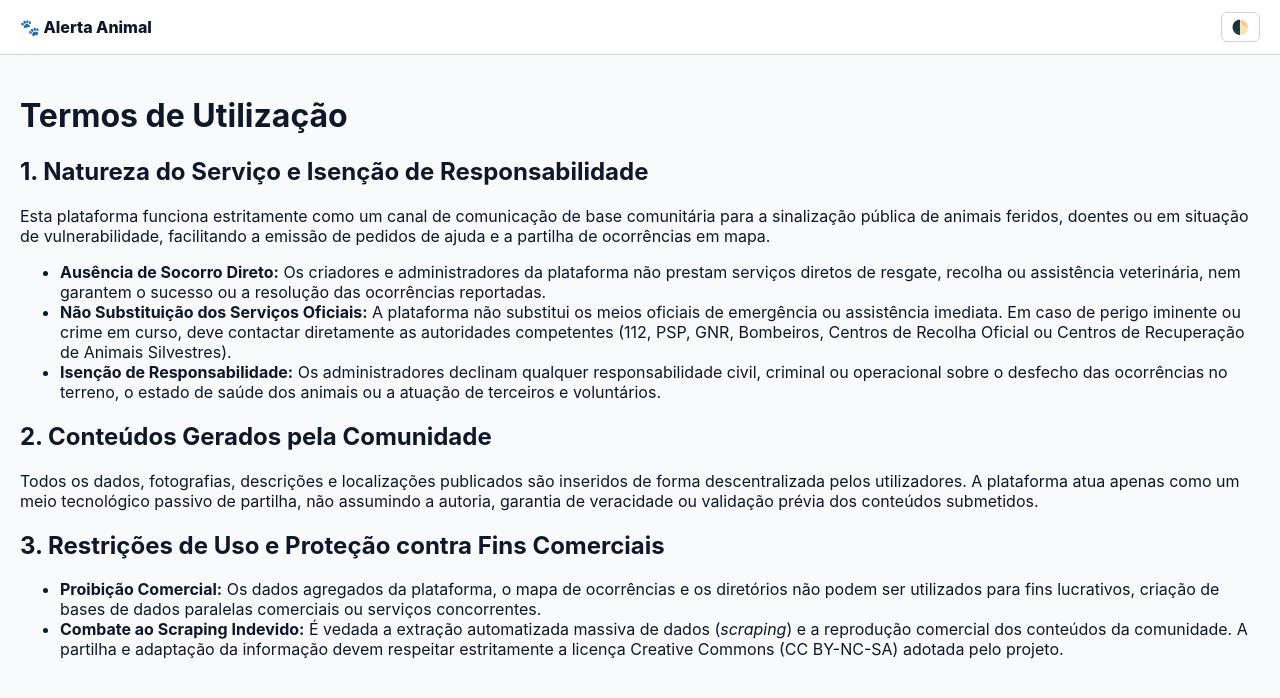
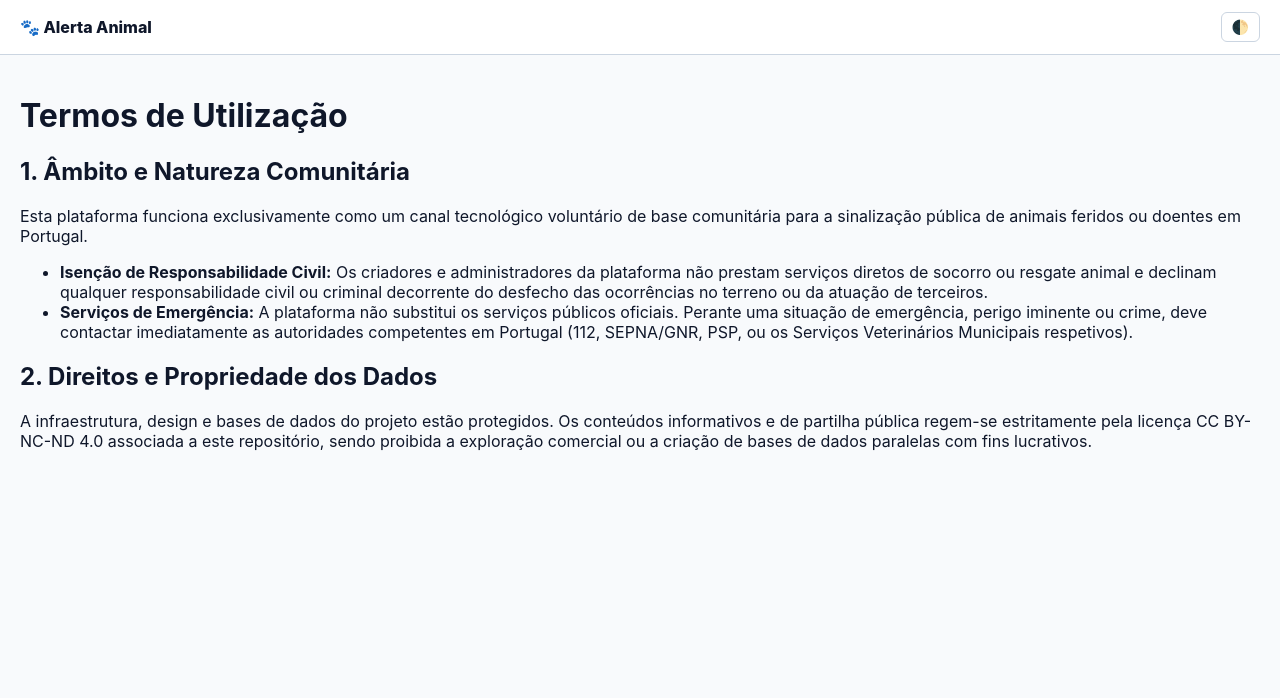
Before and after one commit to ajudaanimal/alerta, a Jekyll site: the page built from TERMS.md, in a window 1280 px wide. Shown: the top 698 px of the page. Built offline with Jekyll 4.4.1, drawn with Linux system fonts in a browser that asks for light colours; our own code applies the rules of GitHub Pages for plain Markdown files.

Commit message:
Update TERMS.md

```diff
--- a/TERMS.md
+++ b/TERMS.md
@@ -1,15 +1,10 @@
 # Termos de Utilização
 
-## 1. Natureza do Serviço e Isenção de Responsabilidade
-Esta plataforma funciona estritamente como um canal de comunicação de base comunitária para a sinalização pública de animais feridos, doentes ou em situação de vulnerabilidade, facilitando a emissão de pedidos de ajuda e a partilha de ocorrências em mapa.
+## 1. Âmbito e Natureza Comunitária
+Esta plataforma funciona exclusivamente como um canal tecnológico voluntário de base comunitária para a sinalização pública de animais feridos ou doentes em Portugal.
 
-* **Ausência de Socorro Direto:** Os criadores e administradores da plataforma não prestam serviços diretos de resgate, recolha ou assistência veterinária, nem garantem o sucesso ou a resolução das ocorrências reportadas.
-* **Não Substituição dos Serviços Oficiais:** A plataforma não substitui os meios oficiais de emergência ou assistência imediata. Em caso de perigo iminente ou crime em curso, deve contactar diretamente as autoridades competentes (112, PSP, GNR, Bombeiros, Centros de Recolha Oficial ou Centros de Recuperação de Animais Silvestres).
-* **Isenção de Responsabilidade:** Os administradores declinam qualquer responsabilidade civil, criminal ou operacional sobre o desfecho das ocorrências no terreno, o estado de saúde dos animais ou a atuação de terceiros e voluntários.
+* **Isenção de Responsabilidade Civil:** Os criadores e administradores da plataforma não prestam serviços diretos de socorro ou resgate animal e declinam qualquer responsabilidade civil ou criminal decorrente do desfecho das ocorrências no terreno ou da atuação de terceiros.
+* **Serviços de Emergência:** A plataforma não substitui os serviços públicos oficiais. Perante uma situação de emergência, perigo iminente ou crime, deve contactar imediatamente as autoridades competentes em Portugal (112, SEPNA/GNR, PSP, ou os Serviços Veterinários Municipais respetivos).
 
-## 2. Conteúdos Gerados pela Comunidade
-Todos os dados, fotografias, descrições e localizações publicados são inseridos de forma descentralizada pelos utilizadores. A plataforma atua apenas como um meio tecnológico passivo de partilha, não assumindo a autoria, garantia de veracidade ou validação prévia dos conteúdos submetidos.
-
-## 3. Restrições de Uso e Proteção contra Fins Comerciais
-* **Proibição Comercial:** Os dados agregados da plataforma, o mapa de ocorrências e os diretórios não podem ser utilizados para fins lucrativos, criação de bases de dados paralelas comerciais ou serviços concorrentes.
-* **Combate ao Scraping Indevido:** É vedada a extração automatizada massiva de dados (*scraping*) e a reprodução comercial dos conteúdos da comunidade. A partilha e adaptação da informação devem respeitar estritamente a licença Creative Commons (CC BY-NC-SA) adotada pelo projeto.
+## 2. Direitos e Propriedade dos Dados
+A infraestrutura, design e bases de dados do projeto estão protegidos. Os conteúdos informativos e de partilha pública regem-se estritamente pela licença CC BY-NC-ND 4.0 associada a este repositório, sendo proibida a exploração comercial ou a criação de bases de dados paralelas com fins lucrativos.
```
